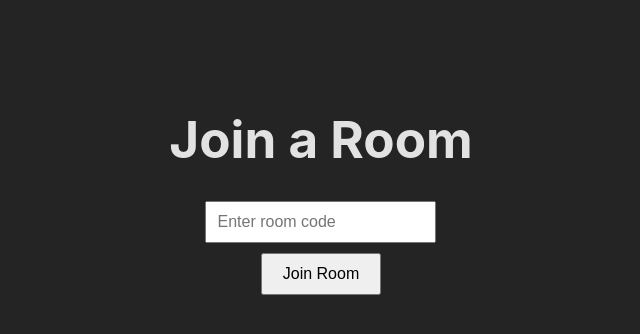
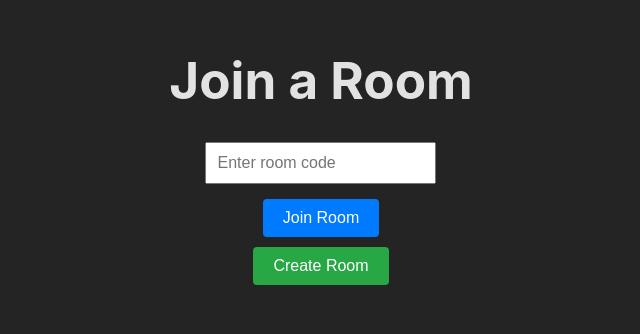
Before and after one commit to KladeRe/MultiBump, a React (Vite) app in the folder client/: page /login in a window 1280 px wide. Shown: the part 246-580 px from the top of the page, without its empty margins (319-959 px from the left). Built offline with nearby package versions, Linux system fonts and the light colour scheme.

Commit message:
Made some prettier styling on the login screen

```diff
--- a/client/src/Login.module.css
+++ b/client/src/Login.module.css
@@ -3,7 +3,7 @@
   flex-direction: column;
   align-items: center;
   justify-content: center;
-  height: 100vh;
+  height: 80vh;
 }
 
 .input {
@@ -15,4 +15,22 @@
 .button {
   padding: 10px 20px;
   font-size: 16px;
+  margin: 5px;
+  background-color: #007bff;
+  color: white;
+  border: none;
+  border-radius: 4px;
+  cursor: pointer;
 }
+
+.button:hover {
+  background-color: #0056b3;
+}
+
+.buttonSecondary {
+  background-color: #28a745;
+}
+
+.buttonSecondary:hover {
+  background-color: #218838;
+}
--- a/client/src/Login.tsx
+++ b/client/src/Login.tsx
@@ -10,6 +10,21 @@ const Login = () => {
     if (roomCode.trim().length > 0) {
       navigate(`/game?room=${roomCode}`);
     }
+  };
+
+  const handleRandomJoin = () => {
+    const generateRandomString = (length: number) => {
+      const characters = 'ABCDEFGHIJKLMNOPQRSTUVWXYZabcdefghijklmnopqrstuvwxyz0123456789';
+      let result = '';
+      const charactersLength = characters.length;
+      for (let i = 0; i < length; i++) {
+        result += characters.charAt(Math.floor(Math.random() * charactersLength));
+      }
+      return result;
+    };
+
+    const randomRoomCode = generateRandomString(25);
+    navigate(`/game?room=${randomRoomCode}`);
   };
 
   return (
@@ -25,6 +40,9 @@ const Login = () => {
       <button onClick={handleJoin} className={styles.button}>
         Join Room
       </button>
+      <button onClick={handleRandomJoin} className={`${styles.button} ${styles.buttonSecondary}`}>
+        Create Room
+      </button>
     </div>
   );
 };
```
